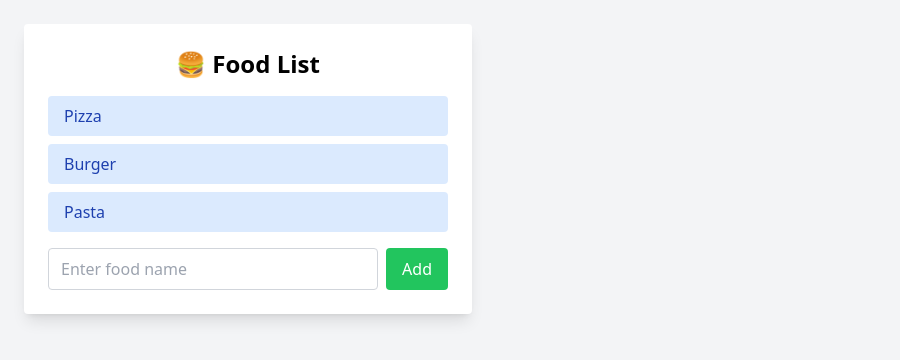
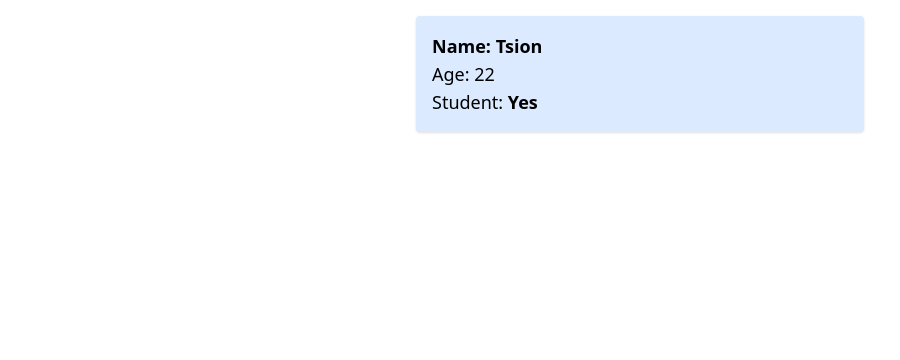
Before and after one commit to TsionTesfaye811/my-react-app, a React (Create React App) app: page / in a window 1280 px wide. Shown: the top 360 px of the page, without its empty margins (0-900 px from the left). Built offline with nearby package versions, Linux system fonts and the light colour scheme.

Commit message:
Add Student component with PropTypes and Tailwind CSS styling

```diff
--- a/src/App.js
+++ b/src/App.js
@@ -1,10 +1,14 @@
 import React from 'react';
-import Updatelist from './components/Updatelist/App';
+import Student from './components/Student/App';
 
 function App() {
   return (
-    <div className="min-h-screen bg-gray-100 p-6">
-      <Updatelist />
+    <div className="p-4">
+      <Student
+        name="Tsion"
+        age={22}
+        isStudent={true}
+      />
     </div>
   );
 }
--- /dev/null
+++ b/src/components/Student/App.js
@@ -0,0 +1,27 @@
+import PropTypes from 'prop-types';
+
+function Student(props) {
+  return (
+    <div className="p-4 max-w-md mx-auto bg-blue-100 rounded shadow">
+      <p className="text-lg font-semibold">Name: {props.name}</p>
+      <p className="text-lg">Age: {props.age}</p>
+      <p className="text-lg">
+        Student: <span className="font-bold">{props.isStudent ? "Yes" : "No"}</span>
+      </p>
+    </div>
+  );
+}
+
+Student.propTypes = {
+  name: PropTypes.string,
+  age: PropTypes.number,
+  isStudent: PropTypes.bool,
+};
+
+Student.defaultProps = {
+  name: "MAMU",
+  age: 2,
+  isStudent: false,
+};
+
+export default Student;
```
